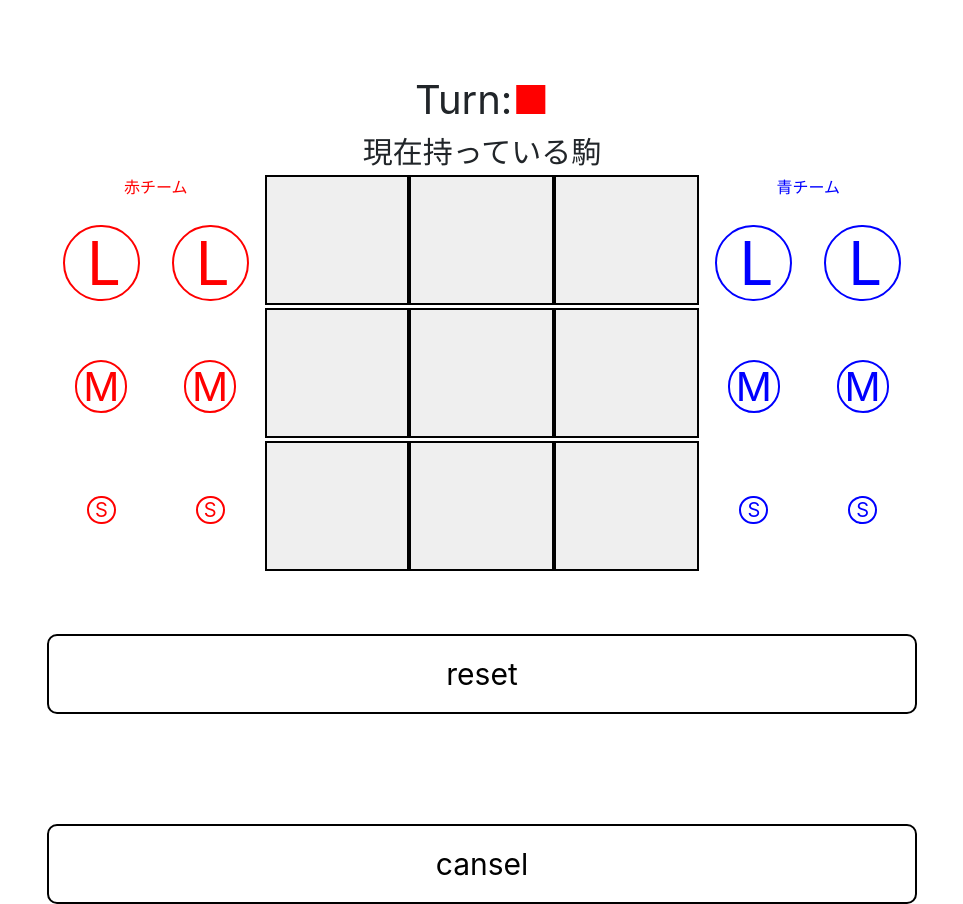
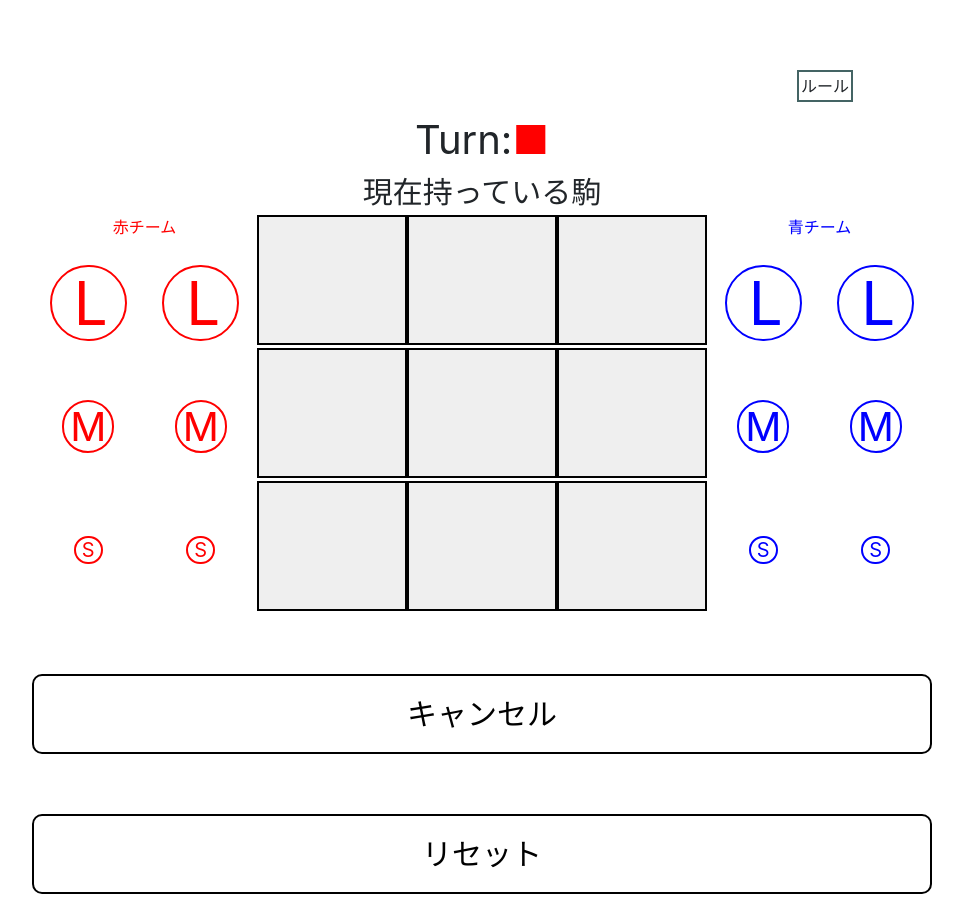
Before and after one commit to naru-19/advanced-marubatu, a plain HTML site: page index.html in a window 1280 px wide. Shown: the whole page, without its empty margins (158-1121 px from the left). Drawn offline with nearby package versions, Linux system fonts and the light colour scheme.

Commit message:
update スマホ対応・ルール追記

```diff
--- a/index.html
+++ b/index.html
@@ -1,6 +1,7 @@
 <!DOCTYPE html>
 <html>
   <head>
+    <meta http-equiv="content-type" charset="utf-8">
     <link
       rel="stylesheet"
       href="https://stackpath.bootstrapcdn.com/bootstrap/4.5.0/css/bootstrap.min.css"
@@ -25,8 +26,24 @@
     />
   </head>
   <body>
+
+    <input type="checkbox" id="pop-up">
+    <div class="overlay">
+        <div class="window">
+            <label class="close" for="pop-up">閉じる</label>
+            <h4>ルール</h4>
+            <p>自身の色を縦横斜めのいずれかで揃えると勝ち!<br>LはM,Sの上に、MはSの上に重ねておけるよ。<br>
+                盤面上に一度置いた駒も動かすこともできるよ。持ち上げた際に相手の駒が揃うと負けだから注意！！<br>
+                盤面上の駒は一度持ち上げたらキャンセルできないよ!!!
+            </p>
+        </div>
+    </div>
     <div class="board container">
       <div class="row">
+        <div class="col-10"></div>
+        <div class="col-2 rule">
+            <label class="open" for="pop-up">ルール</label>
+        </div>
         <div class="col-3"></div>
         <div class="col-6 turn-info">Turn:<span id="turn">■</span></div>
         <div class="col-3"></div>
@@ -34,33 +51,12 @@
         <div
           class="col-6"
           id="hold-info"
-          style="text-align: center; font-size: 30px"
+          style="text-align: center; "
         >
           現在持っている駒
         </div>
         <div class="col-3"></div>
-        <div class="row col-3 red pieces">
-          <div class="col-12 desc">赤チーム</div>
-          <button class="col-6 l" id="0-3-1" onclick="pickup(3,1,0)">
-            <span class="piece red">L</span>
-          </button>
-          <button class="col-6 l" id="0-3-2" onclick="pickup(3,2,0)">
-            <span class="piece red">L</span>
-          </button>
-          <button class="col-6 m" id="0-2-1" onclick="pickup(2,1,0)">
-            <span class="piece red">M</span>
-          </button>
-          <button class="col-6 m" id="0-2-2" onclick="pickup(2,2,0)">
-            <span class="piece red">M</span>
-          </button>
-          <button class="col-6 s" id="0-1-1" onclick="pickup(1,1,0)">
-            <span class="piece red">S</span>
-          </button>
-          <button class="col-6 s" id="0-1-2" onclick="pickup(1,2,0)">
-            <span class="piece red">S</span>
-          </button>
-        </div>
-        <div class="row col-6 line">
+        <div class="row col-12 col-sm-6 line order-sm-2">
           <div class="col-4">
             <button id="button-0" onclick="put_board(0)">
               <div class="" id="0">
@@ -96,7 +92,6 @@
               </div>
             </button>
           </div>
-
           <div class="col-4">
             <button id="button-5" onclick="put_board(5)">
               <div class="" id="5">
@@ -126,34 +121,55 @@
             </button>
           </div>
         </div>
-
-        <div class="row col-3 blue pieces">
+        <!-- <div class="col-sm-3"id="pieces_blue_margin"></div> -->
+        <div class="row col-12 col-sm-3 red pieces order-sm-1"id="pieces_red">
+          <div class="col-12 desc">赤チーム</div>
+          <button class="col-4 col-sm-6 l" id="0-3-1" onclick="pickup(3,1,0)">
+            <span class="piece red">L</span>
+          </button>
+          <button class="col-4 col-sm-6 l" id="0-3-2" onclick="pickup(3,2,0)">
+            <span class="piece red">L</span>
+          </button>
+          <button class="col-4 col-sm-6 m" id="0-2-1" onclick="pickup(2,1,0)">
+            <span class="piece red">M</span>
+          </button>
+          <button class="col-4 col-sm-6 m" id="0-2-2" onclick="pickup(2,2,0)">
+            <span class="piece red">M</span>
+          </button>
+          <button class="col-4 col-sm-6 s" id="0-1-1" onclick="pickup(1,1,0)">
+            <span class="piece red">S</span>
+          </button>
+          <button class="col-4 col-sm-6 s" id="0-1-2" onclick="pickup(1,2,0)">
+            <span class="piece red">S</span>
+          </button>
+        </div>
+        <div class="row col-12 col-sm-3 blue pieces order-sm-3"id="pieces_blue">
           <div class="col-12 desc">青チーム</div>
-          <button class="col-6 l" id="1-3-1" onclick="pickup(3,1,1)">
+          <button class="col-4 col-sm-6 l" id="1-3-1" onclick="pickup(3,1,1)">
             <span class="piece blue">L</span>
           </button>
-          <button class="col-6 l" id="1-3-2" onclick="pickup(3,2,1)">
+          <button class="col-4 col-sm-6 l" id="1-3-2" onclick="pickup(3,2,1)">
             <span class="piece blue">L</span>
           </button>
-          <button class="col-6 m" id="1-2-1" onclick="pickup(2,1,1)">
+          <button class="col-4 col-sm-6 m" id="1-2-1" onclick="pickup(2,1,1)">
             <span class="piece blue">M</span>
           </button>
-          <button class="col-6 m" id="1-2-2" onclick="pickup(2,2,1)">
+          <button class="col-4 col-sm-6 m" id="1-2-2" onclick="pickup(2,2,1)">
             <span class="piece blue">M</span>
           </button>
-          <button class="col-6 s" id="1-1-1" onclick="pickup(1,1,1)">
+          <button class="col-4 col-sm-6 s" id="1-1-1" onclick="pickup(1,1,1)">
             <span class="piece blue">S</span>
           </button>
-          <button class="col-6 s" id="1-1-2" onclick="pickup(1,2,1)">
+          <button class="col-4 col-sm-6 s" id="1-1-2" onclick="pickup(1,2,1)">
             <span class="piece blue">S</span>
           </button>
         </div>
       </div>
+      <div class="row cancel">
+        <button onclick="cancel()">キャンセル</button>
+      </div>
       <div class="row reset-button">
-        <button onclick="reset()">reset</button>
-      </div>
-      <div class="row cancel">
-        <button onclick="cancel()">cansel</button>
+        <button onclick="reset()">リセット</button>
       </div>
     </div>
     <script src="./main.js"></script>
--- a/main.css
+++ b/main.css
@@ -1,37 +1,72 @@
+.open {
+	cursor:pointer;
+    border: 2px solid #446464;
+    padding:2px;
+}
+#pop-up {
+	display: none;
+}
+.overlay {
+	display: none;
+}
+#pop-up:checked + .overlay {
+	display: block;
+	position: fixed;
+	width: 100%;
+	height: 100vh;
+	top: 0;
+	left: 0;
+	z-index: 9999;
+	background: rgba(0, 0, 0, 0.6);
+}
+.window {
+	position: fixed;
+	top: 50%;
+	left: 50%;
+	width: 90vw;
+	max-width: 360px;
+    padding: 20px;
+	height: 300px;
+	background-color: #fff;
+	border-radius: 4px;
+	align-items: center;
+	transform: translate(-50%, -50%);
+}
+.close {
+	position: absolute;
+	top: 4px;
+	right: 4px;
+	cursor:pointer;
+}
+
+body {
+overflow-x: hidden;
+}
+.row{
+    margin-left:0;
+    margin-right: 0;
+}
+.turn-info{
+    font-size: 15px;
+    text-align:center;
+}
 button:focus {
     outline: 0;
 }
-.turn-info {
-  font-size: 40px;
-  text-align: center;
+#hold-info{
+    font-size: 15px;
 }
-.reset-button button {
-  margin-top: 60px;
-  background-color: white;
-  height: 80px;
-  border-radius: 10px;
-  font-size: 30px;
-}
-.container {
-  width: 900px;
-  margin-top: 70px;
+.container{
+    padding: 0;
 }
 .line .col-4 {
     border: 0px solid black;
     text-align: center;
     padding: 0;
 }
-.row {
-  padding: 0;
-  margin: 0;
-}
-button {
-  height: 130px;
+.col-4 button{
+    height: 20vw;
     width: 100%;
-  border: 2px solid black;
-}
-.ox {
-  font-size: 50px;
 }
 .desc {
     text-align: center;
@@ -42,16 +77,29 @@ button {
 .blue {
     color: blue;
 }
+
+.pieces button {
+    background-color: white;
+    border: none;
+    margin: 0;
+    padding: 0;
+}
+button .red {
+    border: 2px solid red;
+}
+button .blue {
+    border: 2px solid blue;
+}
 .l {
-  font-size: 60px;
+    font-size: 40px;
     text-align: center;
 }
 .l span {
-  padding: 0 17px 0 22px;
+    padding: 0 13px 0 13px;
     border-radius: 60px;
 }
 .m {
-  font-size: 40px;
+    font-size: 30px;
     text-align: center;
 }
 .m span {
@@ -66,26 +114,83 @@ button {
     padding: 0 6px 0 6px;
     border-radius: 30px;
 }
-button .red {
-  border: 2px solid red;
-}
-button .blue {
-  border: 2px solid blue;
-}
-.pieces button {
-  background-color: white;
-  border: none;
-  margin: 0;
-  padding: 0;
-  height: 120px;
-}
-.cancel {
-  margin-top: 50px;
-}
 .cancel button {
-  margin-top: 60px;
+    margin-top: 30px;
     background-color: white;
     height: 80px;
     border-radius: 10px;
     font-size: 30px;
+    width: 100%;
 }
+.reset-button button {
+    margin-top: 30px;
+    background-color: white;
+    height: 80px;
+    border-radius: 10px;
+    font-size: 30px;
+    width: 100%;
+}
+@media screen and (min-width: 576px) {
+    .turn-info {
+        font-size: 40px;
+    }
+    #hold-info{
+        font-size: 30px;
+    }
+    .reset-button button {
+        margin-top: 60px;
+        font-size: 30px;
+    }
+    .container {
+        width: 900px;
+        margin-top: 70px;
+    }
+    .line .col-4 {
+        border: 0px solid black;
+        text-align: center;
+        padding: 0;
+    }
+    .col-4 button{
+        height: 130px;
+    }
+    .row {
+        padding: 0;
+        margin: 0;
+    }
+    button {
+        width: 100%;
+        border: 2px solid black;
+    }
+    .ox {
+        font-size: 50px;
+    }
+
+    .l {
+        font-size: 60px;
+    }
+    .l span {
+        padding: 0 17px 0 22px;
+        border-radius: 60px;
+    }
+    .m {
+        font-size: 40px;
+    }
+    .m span {
+        padding: 0 6px 0 6px;
+        border-radius: 30px;
+    }
+    .s {
+        font-size: 20px;
+    }
+    .s span {
+        padding: 0 6px 0 6px;
+        border-radius: 30px;
+    }
+    .pieces button {
+        height: 120px;
+    }
+    .cancel button {
+        margin-top: 60px;
+        font-size: 30px;
+    }
+}
```
Also changed, not shown: main.js (+11 -0 lines). Lines whose indentation alone changed are shown as unchanged.
